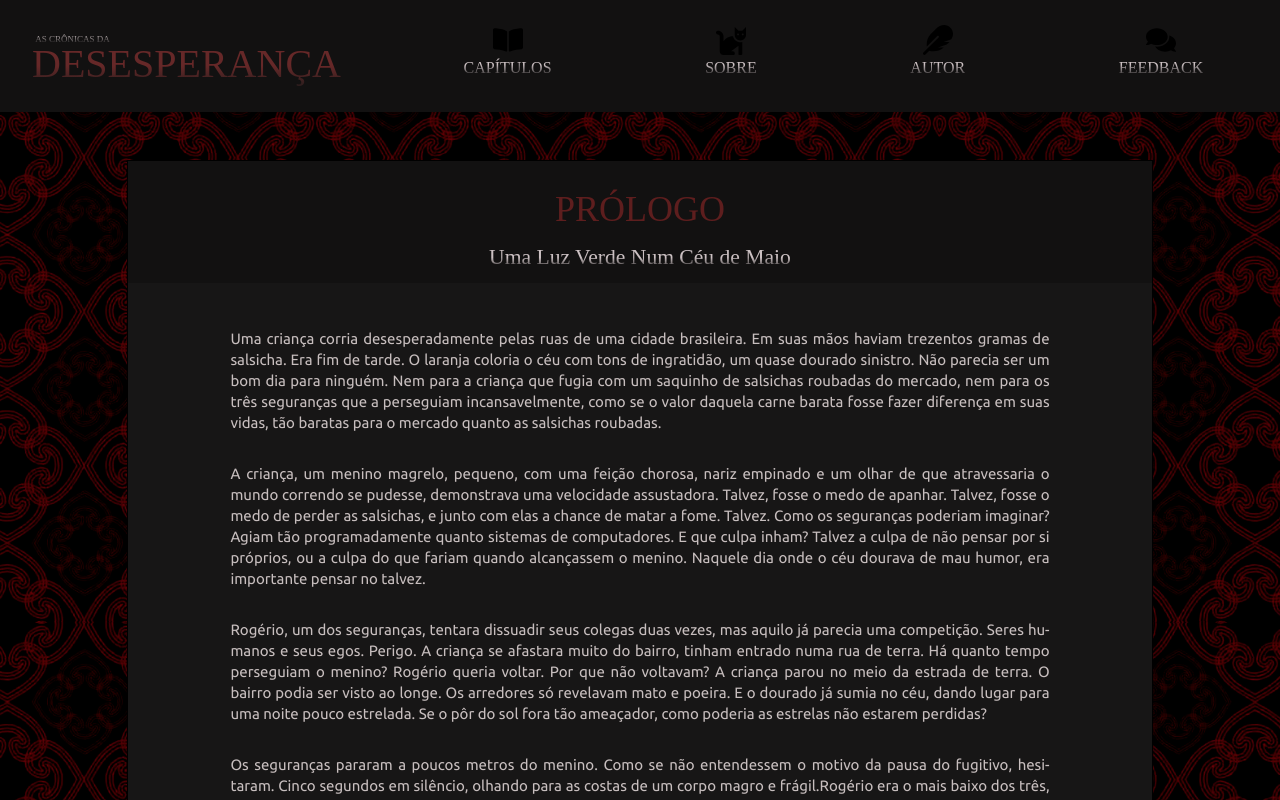
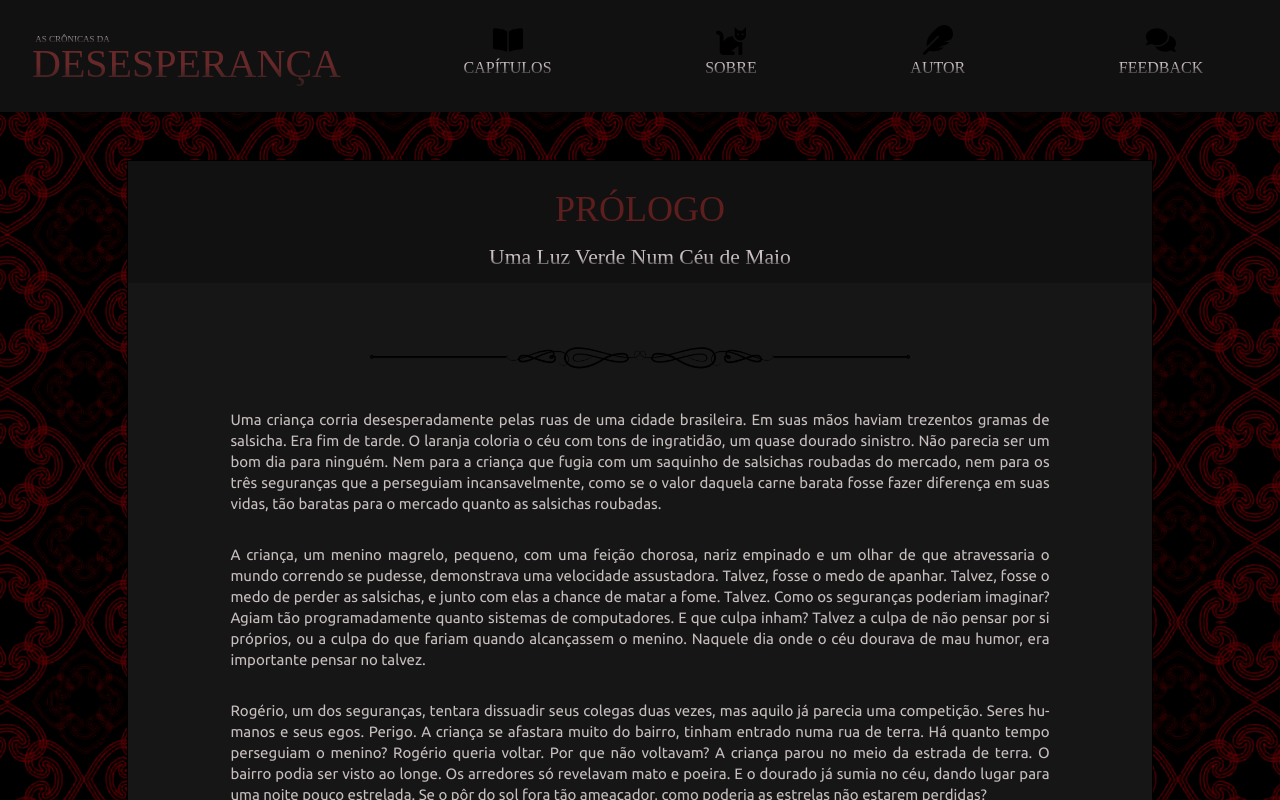
Before and after one commit to denisespanhol/AsCronicasDaDesesperanca, a React (Create React App) app in the folder as-cronicas-da-desesperanca/: page /chapters/prologue in a window 1280 px wide. Shown: the top 800 px of the page. Built offline with nearby package versions, Linux system fonts and the light colour scheme; a web font is replaced by a local one.

Commit message:
Adição de divisores no texto

```diff
--- a/as-cronicas-da-desesperanca/src/pages/Chapters/AllChapters.css
+++ b/as-cronicas-da-desesperanca/src/pages/Chapters/AllChapters.css
@@ -56,6 +56,11 @@
   width: 250px;
 }
 
+.divisorImgTop {
+  margin-top: -2em;
+  margin-bottom: -3.6em;
+}
+
 .textAllChaptersBox {
   display: flex;
   flex-direction: column;
@@ -67,6 +72,11 @@
   hyphens: auto;
   line-height: 1.4em;
   padding-top: 1em;
+}
+
+.divisorImgBot {
+  margin-top: -3.6em;
+  margin-bottom: -2em;
 }
 
 .theEnd {
@@ -134,6 +144,13 @@
     width: 400px;
   }
 
+  .divisorImgTop {
+    margin-top: -6em;
+    margin-bottom: -6.6em;
+    width: 36em;
+    align-self: center;
+  }
+
   .textAllChaptersBox {
     display: flex;
     flex-direction: column;
@@ -146,6 +163,13 @@
     line-height: 1.4em;
     padding-top: 2em;
     padding-bottom: 1em;
+  }
+
+  .divisorImgBot {
+    margin-top: -6em;
+    margin-bottom: -6.6em;
+    width: 36em;
+    align-self: center;
   }
 
   .theEnd {
--- a/as-cronicas-da-desesperanca/src/pages/Chapters/Prologue.js
+++ b/as-cronicas-da-desesperanca/src/pages/Chapters/Prologue.js
@@ -1,6 +1,7 @@
 import React from 'react';
 import Header from '../../components/Header';
 import Footer from '../../components/Footer';
+import divisorImg from '../../images/divider-4715969.png';
 import './AllChapters.css';
 
 export default function Prologue() {
@@ -14,6 +15,7 @@ export default function Prologue() {
             <p className='allChaptersTitle'>Uma Luz Verde Num Céu de Maio</p>
           </section>
           <section className='textAllChaptersBox'>
+            <img src={ divisorImg } alt='divisor' className='divisorImgTop' />
             <p>
               Uma criança corria desesperadamente pelas ruas de uma cidade brasileira. Em suas mãos haviam trezentos gramas de salsicha. Era fim de tarde. O laranja coloria o céu com tons de ingratidão, um quase dourado sinistro. Não parecia ser um bom dia para ninguém. Nem para a criança que fugia com um saquinho de salsichas roubadas do mercado, nem para os três seguranças que a perseguiam incansavelmente, como se o valor daquela carne barata fosse fazer diferença em suas vidas, tão baratas para o mercado quanto as salsichas roubadas.
             </p>
@@ -125,6 +127,7 @@ export default function Prologue() {
             <p>
               — A última esperança deste mundo quebrado: o Diabo. E hoje, estou particularmente interessado nos seus olhos. — O Diabo encarou o céu verde com muita paz de espírito. — Haverá uma grande festa neste mundo, sabia? E você, meu querido, está convidado!
             </p>
+            <img src={ divisorImg } alt='divisor' className='divisorImgBot' />
             <p className='theEnd'>FIM DO PRÓLOGO</p>
           </section>
         </section>
```
Also changed, not shown: as-cronicas-da-desesperanca/src/images/divider-4715969.png (added).
